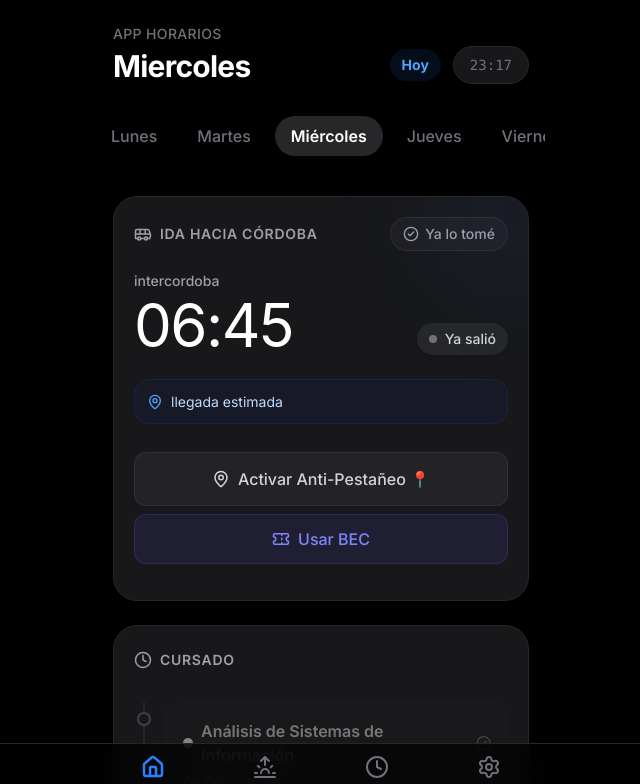
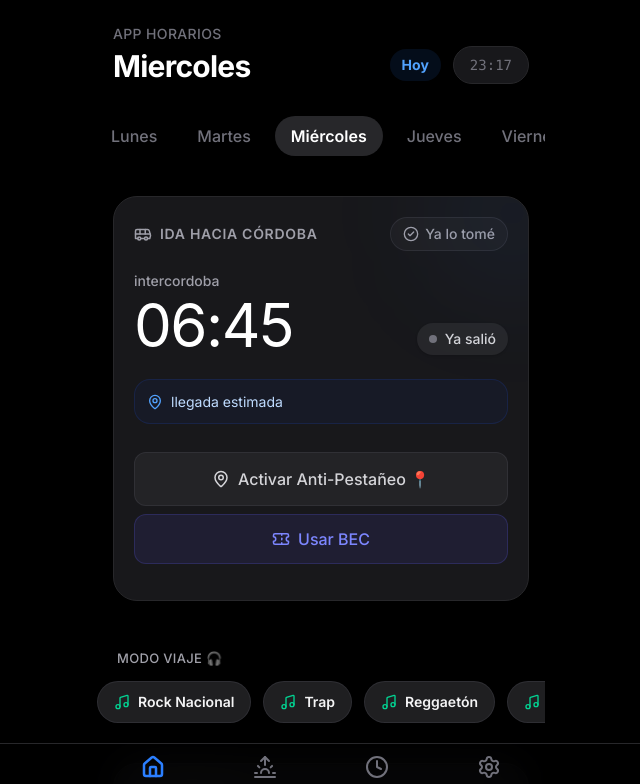
Before and after one commit to aalvaroespinoza/AppHorarios, a Next.js app: page / in a window 1280 px wide. Shown: the top 784 px of the page, without its empty margins (319-959 px from the left). Built offline with nearby package versions, Linux system fonts and the light colour scheme.

Commit message:
feat: añadir módulo Entretenimiento Express con deep links a Spotify

```diff
--- a/src/app/page.tsx
+++ b/src/app/page.tsx
@@ -8,6 +8,7 @@ import ContextualControls from '@/features/schedule/ContextualControls';
 import NativeCard from '@/components/ui/NativeCard';
 import RelojMinimalista from '@/components/RelojMinimalista';
 import AntiSleepButton from '@/components/AntiSleepButton';
+import EntertainmentSelector from '@/components/EntertainmentSelector';
 import { calcularColectivos, OFFSET_PARADA_VUELTA_MIN, addMinutes } from '@/lib/engine/recommendation-engine';
 import { determineScenario, findScenario } from '@/lib/engine/scenario-engine';
 import { subjectData } from '@/data/subjects';
@@ -418,6 +419,9 @@ export default function Hoy() {
           bec={bec}
         />
 
+        {/* Modo Viaje (Entretenimiento) */}
+        <EntertainmentSelector />
+
         {/* Línea de Tiempo de Materias */}
         {materiasDelDia.length > 0 && (
           <NativeCard className="py-6">
--- /dev/null
+++ b/src/components/EntertainmentSelector.tsx
@@ -0,0 +1,37 @@
+"use client";
+
+import { motion } from 'framer-motion';
+import { Music } from 'lucide-react';
+
+const options = [
+  { label: 'Rock Nacional', url: 'spotify:search:rock+nacional+argentino' },
+  { label: 'Trap', url: 'spotify:search:trap+argentino' },
+  { label: 'Reggaetón', url: 'spotify:search:reggaeton' },
+  { label: 'Rap', url: 'spotify:search:rap' },
+];
+
+export default function EntertainmentSelector() {
+  return (
+    <div className="mt-6 mb-2">
+      <h3 className="text-[13px] uppercase text-[var(--color-text-secondary)] font-medium tracking-wide mb-3 ml-1">
+        Modo Viaje 🎧
+      </h3>
+      <div className="flex overflow-x-auto no-scrollbar gap-3 pb-2 -mx-4 px-4 snap-x">
+        {options.map((opt, index) => (
+          <motion.a
+            key={opt.label}
+            href={opt.url}
+            whileTap={{ scale: 0.95 }}
+            className="snap-start shrink-0 flex items-center gap-2 bg-zinc-800/80 border border-zinc-700/50 rounded-full px-4 py-2.5 transition-colors hover:bg-zinc-700"
+            initial={{ opacity: 0, x: 20 }}
+            animate={{ opacity: 1, x: 0 }}
+            transition={{ delay: index * 0.1, type: "spring", stiffness: 400, damping: 30 }}
+          >
+            <Music size={16} className="text-emerald-400" />
+            <span className="text-sm font-semibold text-zinc-100">{opt.label}</span>
+          </motion.a>
+        ))}
+      </div>
+    </div>
+  );
+}
```
